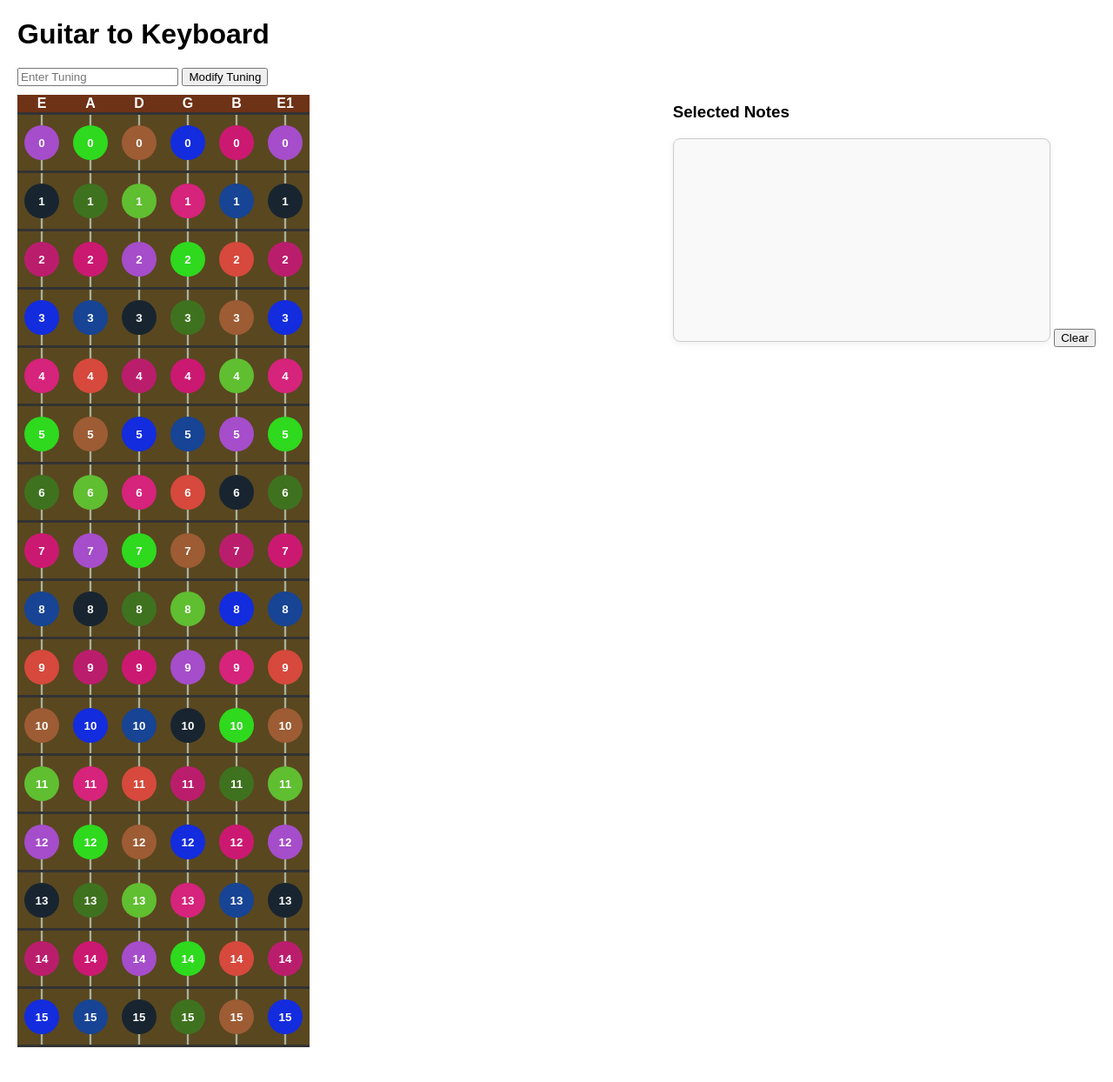
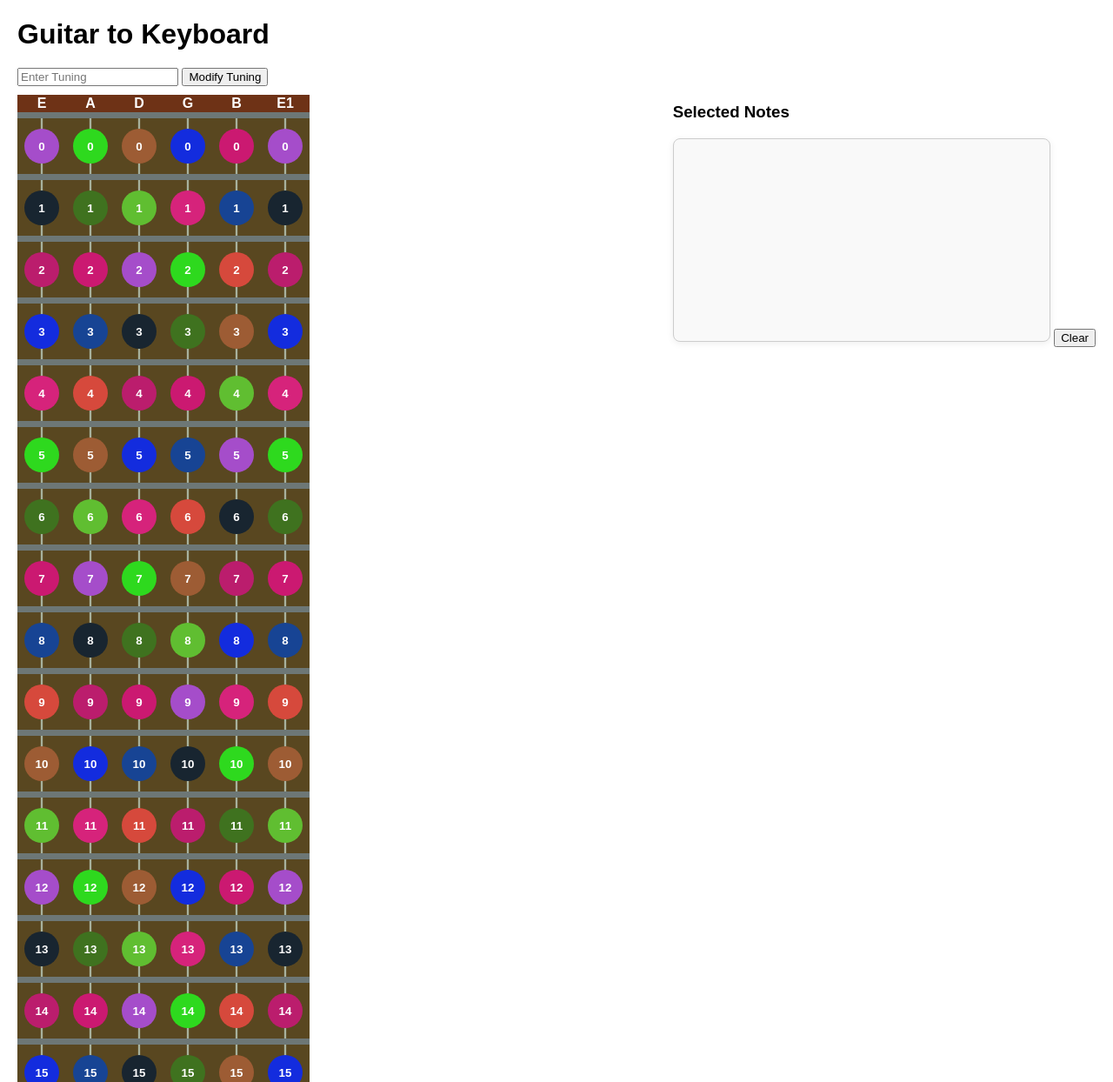
Before and after one commit to omkarpradhan12/NoteConvertor, a FastAPI app: page / in a window 1280 px wide. Shown: the top 1244 px of the page at 87% size. Before the commit the page ends 1204 px from the top, so only its background shows below. Run offline with FastAPI, Linux system fonts and the light colour scheme.

Commit message:
Fret Colour Changed

```diff
--- a/static/styles.css
+++ b/static/styles.css
@@ -78,7 +78,7 @@ body {
         }
 
         tr{
-            border-bottom: 3px solid #333333;
+            border-bottom: 7px solid #6d7776;
         }
 
 
```
